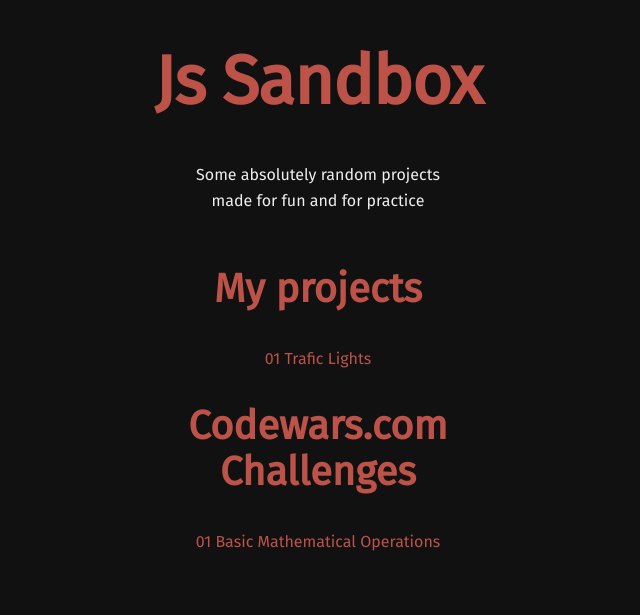
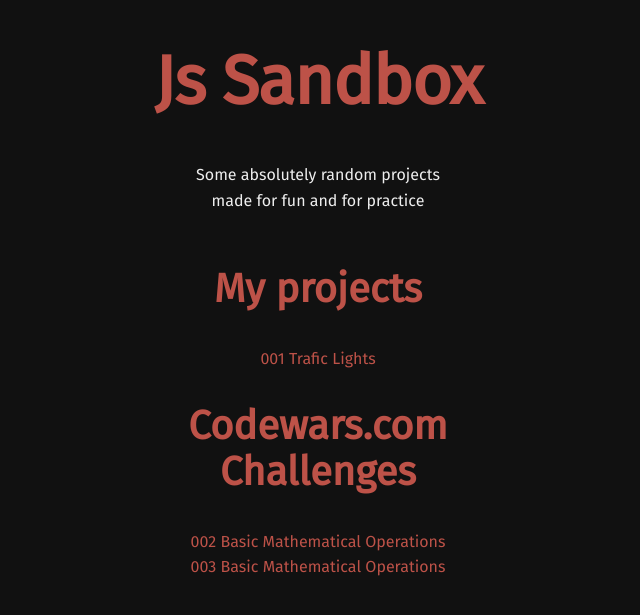
Before and after one commit to OziOcb/Js-Sandbox, a Jekyll site: the page built from index.html, in a window 1280 px wide. Shown: the top 615 px of the page, without its empty margins (322-962 px from the left). Built offline with Jekyll 4.4.1, drawn with Linux system fonts in a browser that asks for light colours; nearby versions of some CDN libraries; Markdown is read by kramdown in place of the engine named in the settings.

Commit message:
Add 3rd project

```diff
--- /dev/null
+++ b/_includes/003.html
@@ -0,0 +1 @@
+<h2>Elo</h2>
--- a/_includes/main-pg.html
+++ b/_includes/main-pg.html
@@ -1 +1 @@
-<h1>Js Sandbox</h1><p class="desc">Some absolutely random projects </br>made for fun and for practice</p><h2>My projects</h2><a href="{{site.baseurl}}/pages/001_first.html" title="trafic lights" class="link">01 Trafic Lights</a><h2> <a href="https://www.codewars.com/users/OziOcb" target="_blank">Codewars.com<br>Challenges</a></h2><a href="{{site.baseurl}}/pages/002_second.html" title="second" class="link">01 Basic Mathematical Operations  </a>
+<h1>Js Sandbox</h1><p class="desc">Some absolutely random projects </br>made for fun and for practice</p><h2>My projects</h2><a href="{{site.baseurl}}/pages/001_first.html" title="trafic lights" class="link">001 Trafic Lights</a><h2> <a href="https://www.codewars.com/users/OziOcb" target="_blank">Codewars.com<br>Challenges</a></h2><a href="{{site.baseurl}}/pages/002_second.html" title="second" class="link">002 Basic Mathematical Operations  </a><a href="{{site.baseurl}}/pages/003.html" title="third" class="link">003 Basic Mathematical Operations  </a>
--- /dev/null
+++ b/_jadefiles/003.jade
@@ -0,0 +1 @@
+h2 Elo
--- a/_jadefiles/main-pg.jade
+++ b/_jadefiles/main-pg.jade
@@ -3,9 +3,10 @@ p.desc Some absolutely random projects </br>made for fun and for practice
 
 h2 My projects
 
-a.link(href="{{site.baseurl}}/pages/001_first.html" title="trafic lights") 01 Trafic Lights
+a.link(href="{{site.baseurl}}/pages/001_first.html" title="trafic lights") 001 Trafic Lights
 
 h2
   a(href="https://www.codewars.com/users/OziOcb" target="_blank") Codewars.com<br>Challenges
 
-a.link(href="{{site.baseurl}}/pages/002_second.html" title="second") 01 Basic Mathematical Operations
+a.link(href="{{site.baseurl}}/pages/002_second.html" title="second") 002 Basic Mathematical Operations
+a.link(href="{{site.baseurl}}/pages/003.html" title="third") 003 Basic Mathematical Operations
--- /dev/null
+++ b/assets/css/003.scss
@@ -0,0 +1 @@
+@import "3-sections/003";
--- /dev/null
+++ b/assets/js/003.js
@@ -0,0 +1 @@
+console.log('elo');
```
Also changed, not shown: pages/003.html (added, +8 -0 lines), assets/css/003.css (added), assets/css/3-sections/_003.sass (added).
